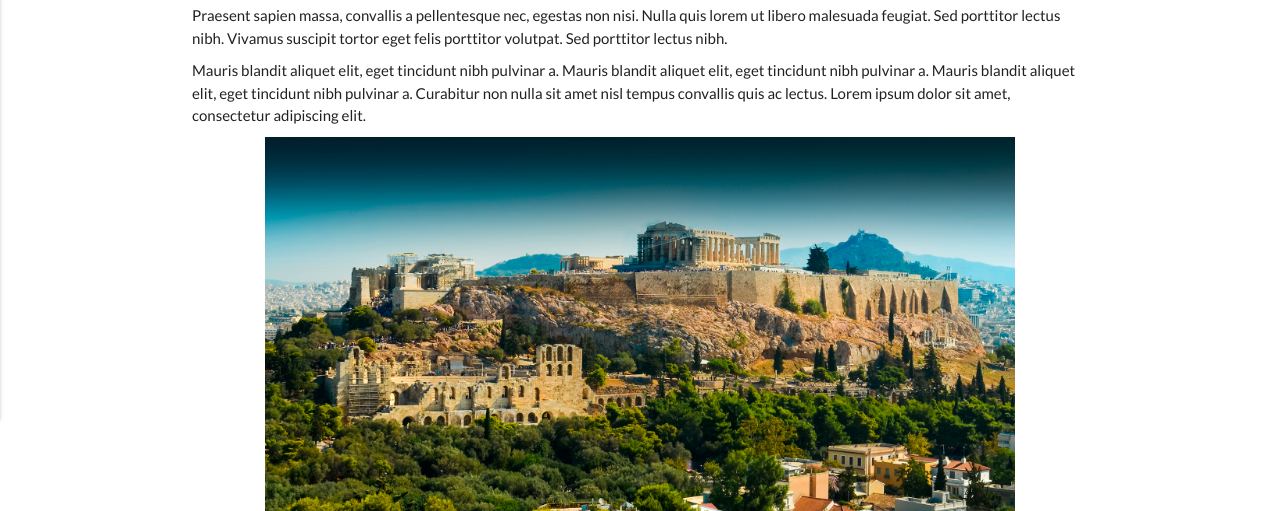
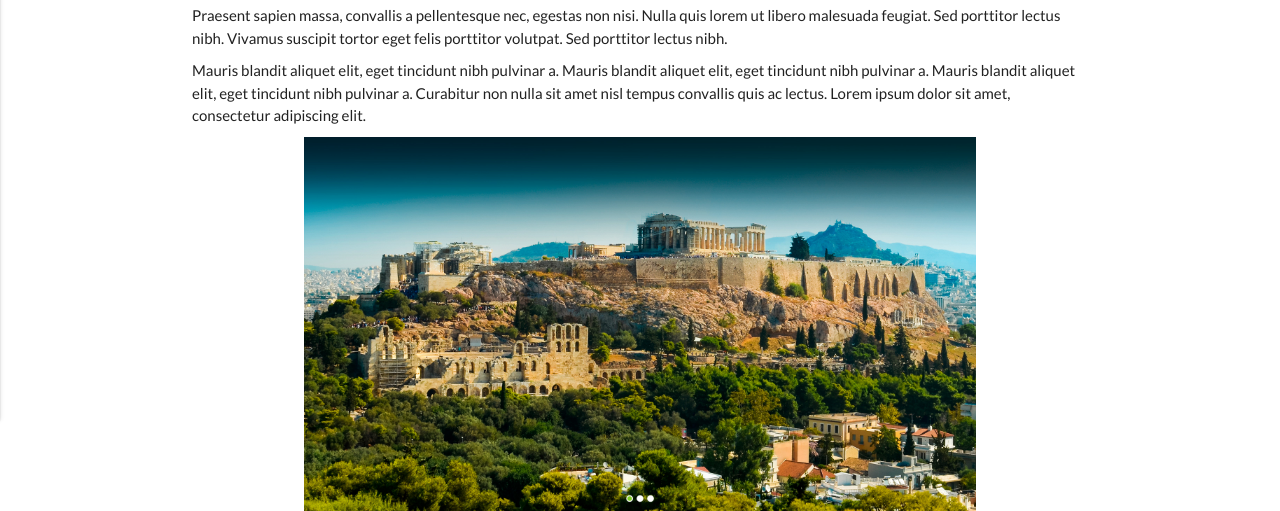
Before and after one commit to akadainovacao/akadainovacao.github.io, a website: page gestaovirtual/sobre-nos.html in a window 1280 px wide. Shown: the part 441-952 px from the top of the page. Drawn offline with nearby package versions, Linux system fonts and the light colour scheme; files whose address does not match are found by name; a web font is replaced by a local one.

Commit message:
fixed error size image about

```diff
--- a/gestaovirtual/sobre-nos.html
+++ b/gestaovirtual/sobre-nos.html
@@ -67,7 +67,7 @@
       <p>
         Mauris blandit aliquet elit, eget tincidunt nibh pulvinar a. Mauris blandit aliquet elit, eget tincidunt nibh pulvinar a. Mauris blandit aliquet elit, eget tincidunt nibh pulvinar a. Curabitur non nulla sit amet nisl tempus convallis quis ac lectus. Lorem ipsum dolor sit amet, consectetur adipiscing elit.
       </p>
-      <img src="../assets/images/image-6.jpg" alt="Grécia">
+      <img src="../assets/images/image-6.jpg" alt="Grécia" class="img-responsive">
     </div>
 
     <div class="competency">
@@ -82,7 +82,7 @@
             <p>
               uhsauhduhsaudhusah
             </p>
-            <img src="../assets/images/image-6.jpg" alt="Grécia">
+            <img src="../assets/images/image-6.jpg" alt="Grécia" class="img-responsive">
           </div>
         </li>
         <li class="animate-duration animated zoomIn">
--- a/resource/sass/pages/_about.scss
+++ b/resource/sass/pages/_about.scss
@@ -6,10 +6,21 @@
 		p {
 			text-align: left;
 		}
-		img {
+		.img-responsive {
+			max-width: 100%;
+			height: auto;
+			transition: all 4s ease-in;
+		}
+		@media screen and (min-width: 600px) {
+			.img-responsive {
+				width: 75%;
+				transition: all 4s ease-in;
+			}
+		}
+		/*img {
 			width: 750px;
 			height: 420px;
-		}
+		}*/
 	}
 	.border-bottom {
 		color: $color-white;
```
Also changed, not shown: assets/css/main.css.
